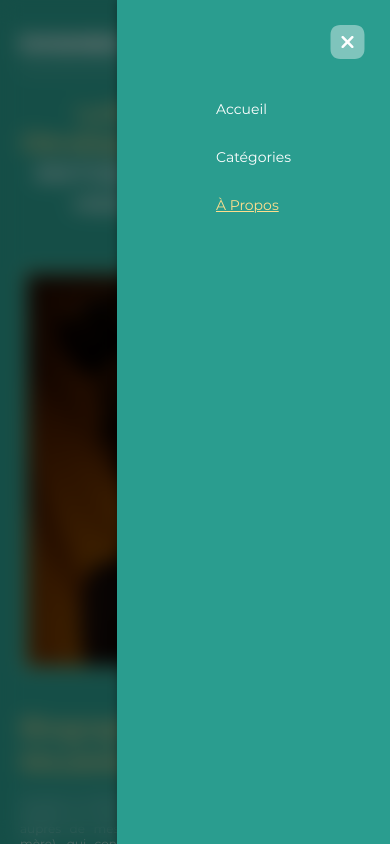
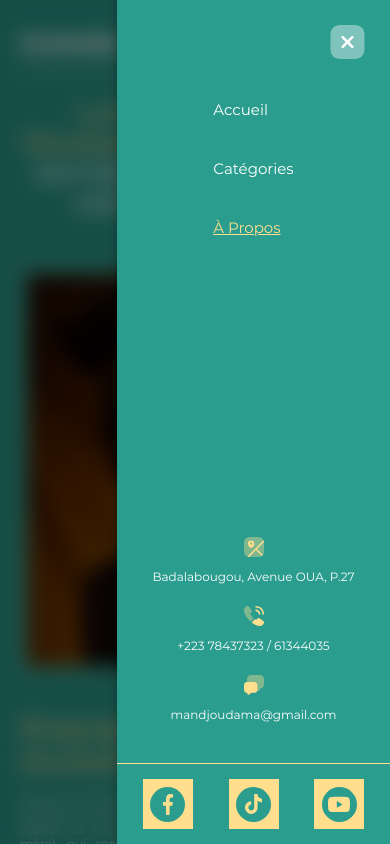
Before and after one commit to MozartOnWeb/dagaba, a Next.js app: page /about in a window 390 px wide. Both pictures are taken after a click on the element 348 px from the left and 44 px from the top of the page. Shown: the top 844 px of the page. Built offline with nearby package versions, Linux system fonts and the light colour scheme; a web font is replaced by a local one.

Commit message:
styling hamburger menu

```diff
--- a/app/(user)/categories/page.tsx
+++ b/app/(user)/categories/page.tsx
@@ -28,6 +28,7 @@ export default async function Categories() {
             height={700}
             priority={true}
             src={HeroImage}
+            placeholder="blur"
             alt="dagaba catégories image"
           />
         </div>
--- a/components/hamburgerMenu/HamburgerMenu.tsx
+++ b/components/hamburgerMenu/HamburgerMenu.tsx
@@ -5,7 +5,15 @@ import { usePathname } from "next/navigation";
 
 import { useHamburgerStore } from "@/stores/useHamburgerStore";
 
-import { CloseIcon } from "@/public/assets/icons";
+import {
+  CloseIcon,
+  FacebookIcon,
+  TikTokIcon,
+  YouTubeIcon,
+  MapsIcon,
+  PhoneIcon,
+  MessageIcon,
+} from "@/public/assets/icons";
 
 import styles from "./styles.module.css";
 
@@ -56,6 +64,44 @@ export const HamburgerMenu = () => {
             </Link>
           ))}
         </div>
+
+        {/* CONTACT WRAPPER */}
+        <div className={styles.contactWrapper}>
+          <div>
+            <MapsIcon />
+            <p>Badalabougou, Avenue OUA, P.27</p>
+          </div>
+          <div>
+            <PhoneIcon />
+            <p>+223 78437323 / 61344035</p>
+          </div>
+          <div>
+            <MessageIcon />
+            <p>mandjoudama@gmail.com</p>
+          </div>
+        </div>
+
+        {/* SOCIAL CONTAINER */}
+        <div className={styles.socialWrapper}>
+          <div className={styles.line} />
+          <div className={styles.socialContainer}>
+            <Link className={styles.singleSocial} href={"https://facebook.com"}>
+              <div>
+                <FacebookIcon />
+              </div>
+            </Link>
+            <Link className={styles.singleSocial} href={"https://tiktok.com"}>
+              <div>
+                <TikTokIcon />
+              </div>
+            </Link>
+            <Link className={styles.singleSocial} href={"https://youtube.com"}>
+              <div>
+                <YouTubeIcon />
+              </div>
+            </Link>
+          </div>
+        </div>
       </div>
     </div>
   );
--- a/components/hamburgerMenu/styles.module.css
+++ b/components/hamburgerMenu/styles.module.css
@@ -20,7 +20,7 @@
   justify-content: center;
 }
 
-.container svg {
+.container > svg {
   cursor: pointer;
   width: 3.5em;
   height: 3.5em;
@@ -33,18 +33,75 @@
   margin-top: 10em;
   display: flex;
   flex-direction: column;
-  gap: 3em 0em;
+  gap: 4em 0em;
 }
 
 .linksContainer a {
   text-decoration: none;
   font-family: var(--montserrat);
-  font-size: 1.4rem;
+  font-size: 1.5rem;
   color: var(--white);
   text-transform: capitalize;
 }
 
-.main a.active {
+.main .linksContainer a.active {
   text-decoration: underline;
   color: var(--yellow);
 }
+
+/* CONTACT CONTAINER */
+.contactWrapper {
+  position: absolute;
+  bottom: 10em;
+}
+
+.contactWrapper div {
+  display: flex;
+  flex-direction: column;
+  align-items: center;
+  margin-bottom: 1em;
+}
+
+.contactWrapper div p {
+  font-family: var(--montserrat);
+  font-size: 1.2rem;
+}
+
+/* SOCIAL CONTAINER */
+.socialWrapper {
+  position: absolute;
+  bottom: 0em;
+  width: 100%;
+}
+
+.socialContainer {
+  display: flex;
+  gap: 0em 1em;
+  margin: 1.5em auto;
+  justify-content: space-evenly;
+  align-items: center;
+}
+
+.line {
+  height: 1px;
+  width: 100%;
+  background-color: var(--yellow);
+}
+
+.singleSocial {
+  display: flex;
+  width: 5em;
+  height: 5em;
+  justify-content: center;
+  align-items: center;
+  background-color: var(--yellow);
+}
+.singleSocial > div {
+  width: 70%;
+  height: 70%;
+  background-color: var(--green);
+  border-radius: 100%;
+  display: flex;
+  justify-content: center;
+  align-items: center;
+}
```
